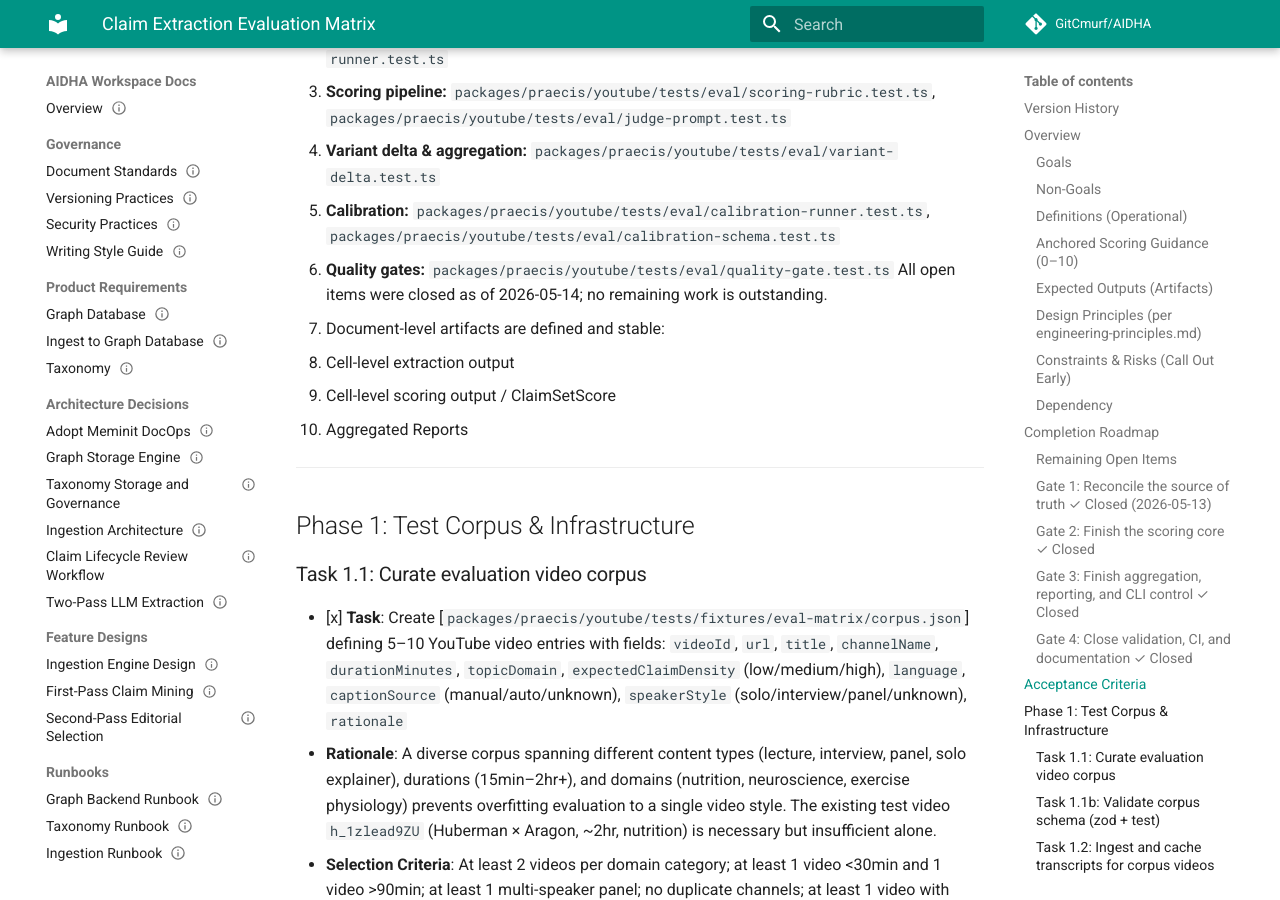
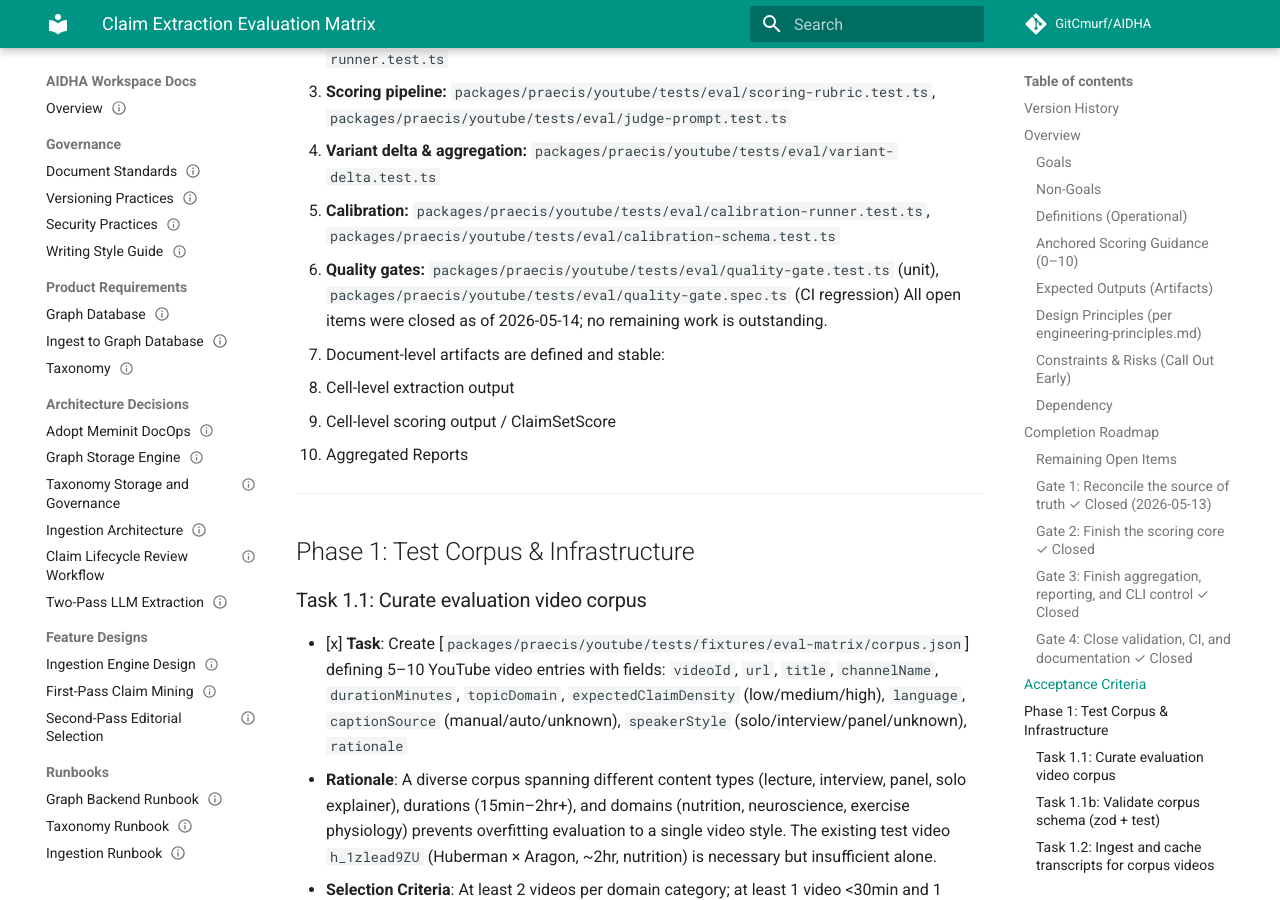
Before and after one commit to GitCmurf/AIDHA, an MkDocs documentation site: the page built from docs/05-planning/tasks/task-004-claim-extraction-evaluation-matrix.md, in a window 1280 px wide and 900 px high, scrolled down 7949 px. Built offline with MkDocs 1.6.1 and Material for MkDocs 9.7.7, drawn with Linux system fonts in a browser that asks for light colours; comment, search, counter and statistics services are not loaded; the version menu is left out.

Commit message:
fix: PR review issues 5

```diff
--- a/docs/05-planning/tasks/task-004-claim-extraction-evaluation-matrix.md
+++ b/docs/05-planning/tasks/task-004-claim-extraction-evaluation-matrix.md
@@ -214,7 +214,7 @@ All open items are now complete as of 2026-05-14. No remaining work.
    - **Scoring pipeline:** `packages/praecis/youtube/tests/eval/scoring-rubric.test.ts`, `packages/praecis/youtube/tests/eval/judge-prompt.test.ts`
    - **Variant delta & aggregation:** `packages/praecis/youtube/tests/eval/variant-delta.test.ts`
    - **Calibration:** `packages/praecis/youtube/tests/eval/calibration-runner.test.ts`, `packages/praecis/youtube/tests/eval/calibration-schema.test.ts`
-   - **Quality gates:** `packages/praecis/youtube/tests/eval/quality-gate.test.ts`
+   - **Quality gates:** `packages/praecis/youtube/tests/eval/quality-gate.test.ts` (unit), `packages/praecis/youtube/tests/eval/quality-gate.spec.ts` (CI regression)
    All open items were closed as of 2026-05-14; no remaining work is outstanding.
 2. Document-level artifacts are defined and stable:
    - Cell-level extraction output
```
